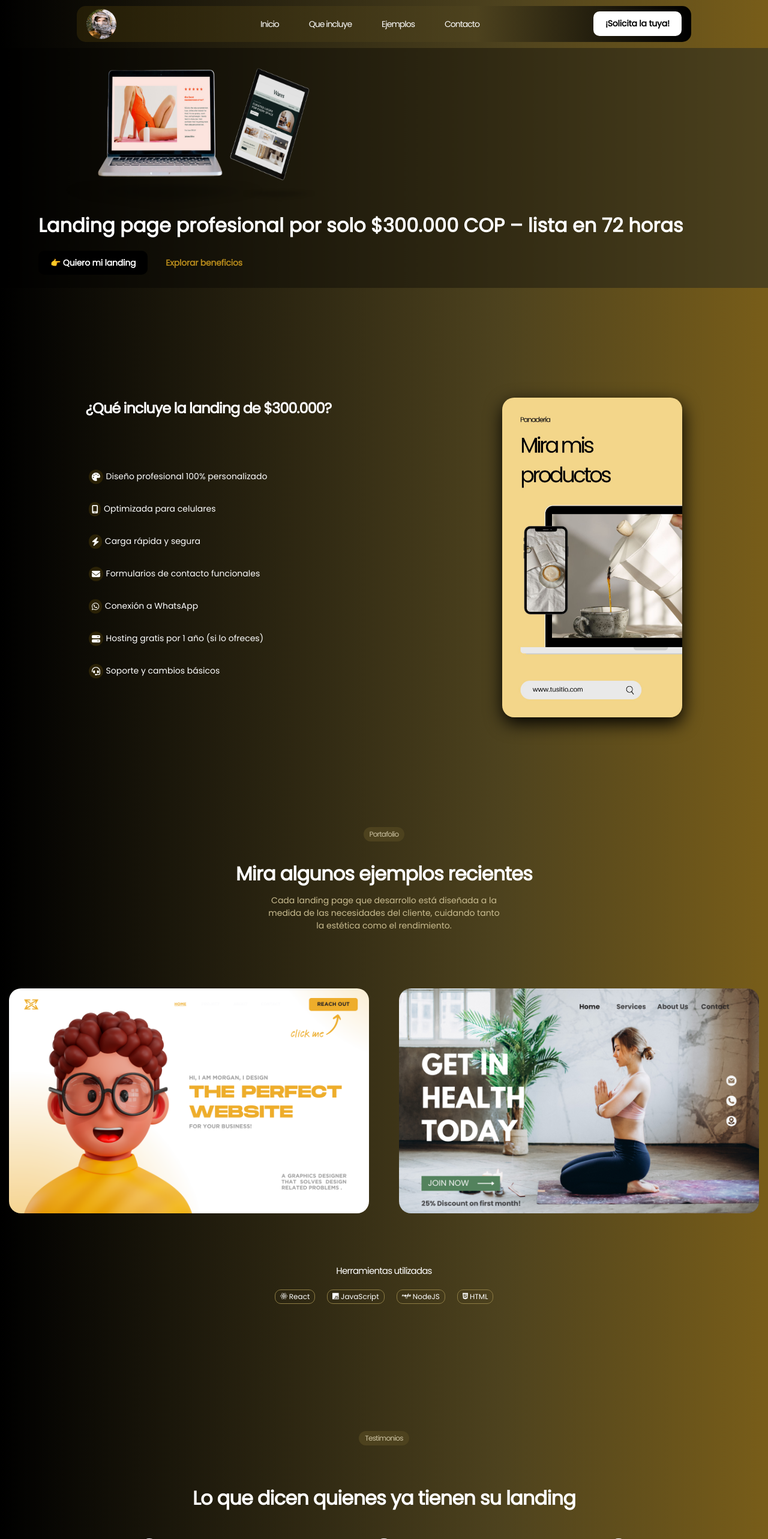
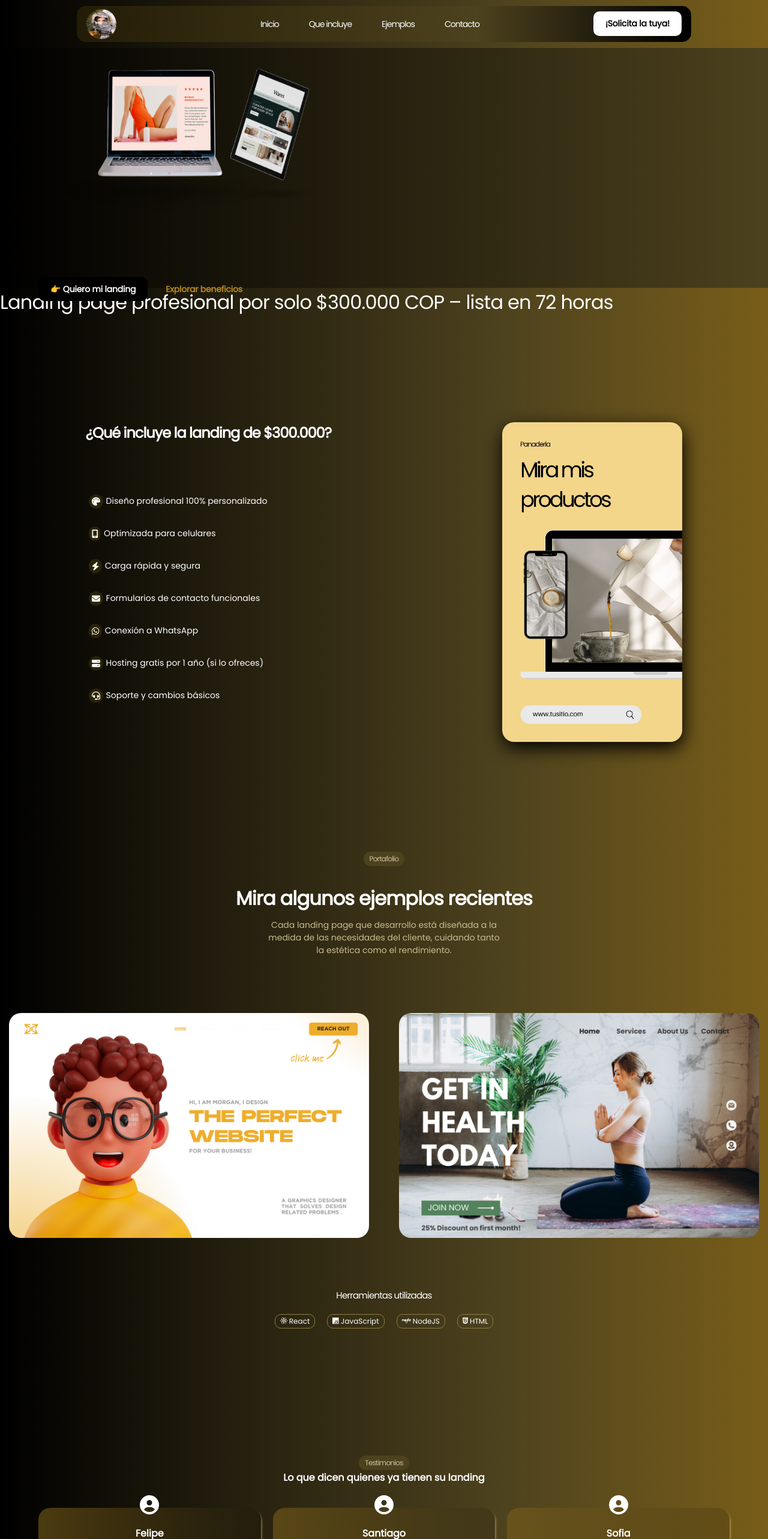
Before and after one commit to Danielgbit/Shop-Webs, a Next.js app: page / in a window 1280 px wide. Shown: the top 2566 px of the page at 60% size. Built offline with nearby package versions, Linux system fonts and the light colour scheme.

Commit message:
add component MainTitle

```diff
--- a/src/app/layout.tsx
+++ b/src/app/layout.tsx
@@ -18,6 +18,7 @@ import '@fortawesome/fontawesome-svg-core/styles.css'; // Importa los estilos
 import WhatIncluded from "@/sections/WhatIncluded/WhatIncluded";
 import Portafolio from "@/sections/Portafolio/Portafolio";
 import Testimonials from "@/sections/Testimonials/Testimonials";
+import CallToAction from "@/sections/CallToAction/CallToAction";
 config.autoAddCss = false; // Evita la doble carga de CSS
 
 
@@ -39,6 +40,7 @@ export default function RootLayout({
         <WhatIncluded/>
         <Portafolio/>
         <Testimonials/>
+        <CallToAction/>
       </body>
     </html>
   );
--- /dev/null
+++ b/src/components/MainTitle/MainTitle.module.css
@@ -0,0 +1,5 @@
+.title {
+  margin: 5% 0 2% 0;
+  font-size: 2rem;
+  letter-spacing: -0.8px;
+}
--- /dev/null
+++ b/src/components/MainTitle/MainTitle.tsx
@@ -0,0 +1,14 @@
+import styles from './MainTitle.module.css'
+
+interface TitleProps {
+    title: string
+    classNameModifiers: string
+}
+
+const MainTitle: React.FC<TitleProps> = ({title, classNameModifiers}) => {
+    const baseClassName = styles.title
+    const modifiedClassName = classNameModifiers ? `${baseClassName} ${classNameModifiers || ''}` : baseClassName;
+    return <span className={modifiedClassName}>{title}</span>
+}
+
+export default MainTitle
--- /dev/null
+++ b/src/sections/CallToAction/CallToAction.module.css
@@ -0,0 +1,5 @@
+.section {
+    display: flex;
+    align-items: center;
+    flex-direction: column;
+}
--- /dev/null
+++ b/src/sections/CallToAction/CallToAction.tsx
@@ -0,0 +1,20 @@
+
+import MainTitle from '@/components/MainTitle/MainTitle'
+import styles from './CallToAction.module.css'
+import Link from 'next/link'
+
+const CallToAction = () => {
+  return (
+    <section className={styles.section}>
+     <MainTitle classNameModifiers='color' title='¿Listo para tener tu landing profesional?' />
+      <Link href="https://wa.me/573001112233" target="_blank" className={styles.button}>
+        Solicítala ahora por $300.000
+      </Link>
+      <p className={styles.subtext}>
+        Respuesta rápida por WhatsApp. Entrega en máximo 3 días.
+      </p>
+    </section>
+  )
+}
+
+export default CallToAction
--- a/src/sections/Hero/Hero.tsx
+++ b/src/sections/Hero/Hero.tsx
@@ -1,11 +1,13 @@
 import LinkButton from "@/components/Button/LinkButton"
 import hero from '../../../public/images/hero.png'
 import styles from './Hero.module.css'
+import MainTitle from "@/components/MainTitle/MainTitle"
 
 const Hero = () => {
     return <section className={styles.imageContainer}>
         <img src={hero.src} alt="" />
-        <h1 className={`${styles.overlayText} ${styles.top}`}> Landing page profesional por solo $300.000 COP – lista en 72 horas </h1>
+        <h1 className={`${styles.overlayText} ${styles.top}`}>  </h1>
+        <MainTitle classNameModifiers="" title="Landing page profesional por solo $300.000 COP – lista en 72 horas"/>
         <div className={`${styles.overlayText} ${styles.bottom}`}>
             <LinkButton href='#' className={styles.button}>
                 👉 Quiero mi landing
--- a/src/sections/Testimonials/Testimonials.module.css
+++ b/src/sections/Testimonials/Testimonials.module.css
@@ -4,12 +4,6 @@
     justify-content: center;
     align-items: center;
     margin: 15% 0;
-
-    .headLine {
-        margin: 5% 0 2% 0;
-        font-size: 2rem;
-        letter-spacing: -0.8px;
-    }
 
     .testimonialsContainer {
         display: flex;
```
